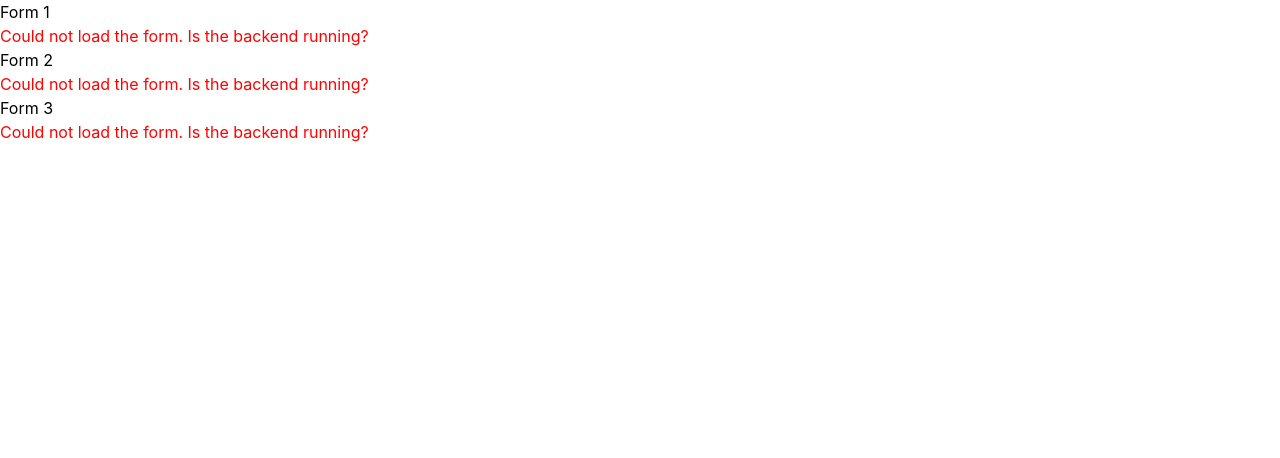
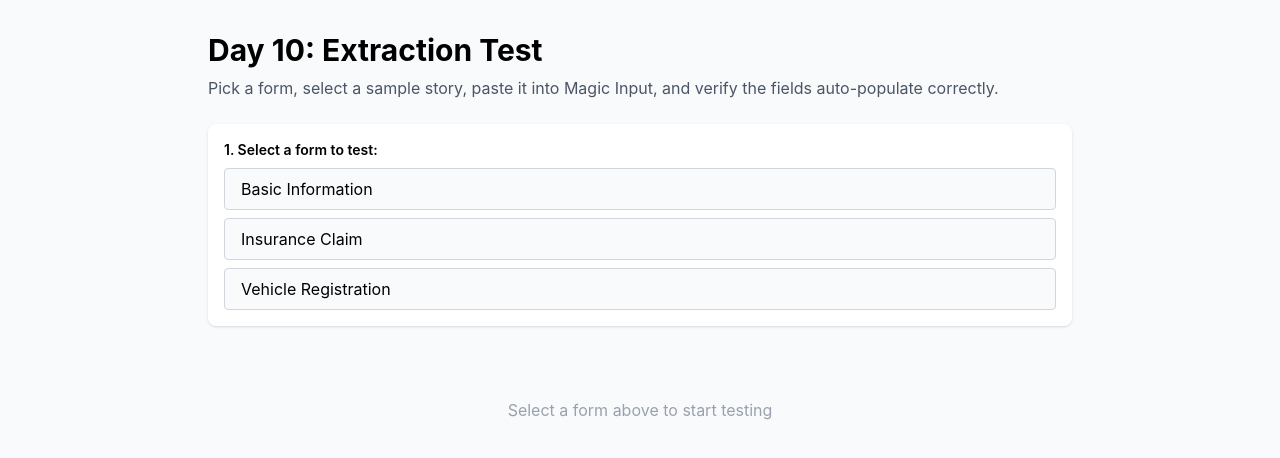
Before and after one commit to keshav456mehta/Forma_AI, a React app in the folder frontend/: page / in a window 1280 px wide. Shown: the top 458 px of the page. Built offline with nearby package versions, Linux system fonts and the light colour scheme; no server answers; the HTML template or start-up script is replaced by a standard one.

Commit message:
feat: auto-populate form fields from AI extraction

```diff
--- a/frontend/src/App.jsx
+++ b/frontend/src/App.jsx
@@ -1,18 +1,7 @@
-import FormRenderer from "./components/FormRenderer";
+import TestExtractionPage from "./pages/TestExtractionPage";
 
 function App() {
-  return (
-    <div>
-      <h2>Form 1</h2>
-      <FormRenderer formId="PUT_FIRST_SEEDED_ID_HERE" />
-
-      <h2>Form 2</h2>
-      <FormRenderer formId="PUT_SECOND_SEEDED_ID_HERE" />
-
-      <h2>Form 3</h2>
-      <FormRenderer formId="PUT_THIRD_SEEDED_ID_HERE" />
-    </div>
-  );
+  return <TestExtractionPage />;
 }
 
 export default App;
--- a/frontend/src/components/MagicInput.jsx
+++ b/frontend/src/components/MagicInput.jsx
@@ -103,39 +103,57 @@ function buildMockResponse(story) {
   const lower = story.toLowerCase();
   const extracted = {};
 
-  // Incident type
-  if (lower.includes("accident") || lower.includes("collision")) {
-    extracted.incidentType = "accident";
-  } else if (lower.includes("theft") || lower.includes("stolen")) {
-    extracted.incidentType = "theft";
-  } else if (lower.includes("flood") || lower.includes("water")) {
-    extracted.incidentType = "flood";
+  // ========== Basic Information form fields ==========
+
+  // fullName — extract "My name is X" or "I'm X" or "I am X"
+  const nameMatch = story.match(
+    /(?:my name is|i'm|i am|owner is)\s+([A-Z][a-z]+(?:\s+[A-Z][a-z]+)+?)(?:\s+and|\.|,|$)/i
+  );
+  if (nameMatch) extracted.fullName = nameMatch[1].trim();
+
+  // ownerName (Vehicle Registration) — alias for fullName
+  if (nameMatch) extracted.ownerName = nameMatch[1].trim();
+
+  // country — match India, United States, United Kingdom, etc.
+  if (lower.includes("india")) extracted.country = "India";
+  else if (lower.includes("united states") || lower.includes("us"))
+    extracted.country = "United States";
+  else if (lower.includes("united kingdom") || lower.includes("uk"))
+    extracted.country = "United Kingdom";
+
+  // terms checkbox — look for "agree", "accept", "confirm"
+  if (lower.match(/\b(agree|accept|confirm)\b/)) {
+    extracted.terms = true;
   }
 
-  // Vehicle make / model
-  const vehicleMatch = lower.match(
-    /\b(honda|toyota|ford|bmw|tesla|hyundai|maruti|suzuki|kia)\b/
+  // ========== Insurance Claim form fields ==========
+
+  // hasInsurance — yes/no based on "have insurance" or "don't have insurance"
+  if (lower.match(/\b(have|has)\s+insurance\b/)) {
+    extracted.hasInsurance = "Yes";
+  } else if (lower.match(/\b(don't|do not|no)\s+(have\s+)?insurance\b/)) {
+    extracted.hasInsurance = "No";
+  }
+
+  // insuranceCompany — extract company name after "insurance with"
+  const insuranceMatch = story.match(
+    /insurance\s+with\s+([A-Z][A-Za-z\s]+?)(?:\.|,|$)/i
   );
-  if (vehicleMatch) extracted.vehicle = vehicleMatch[1];
+  if (insuranceMatch) extracted.insuranceCompany = insuranceMatch[1].trim();
 
-  // Damage description (grab a short phrase around "damage" or "cracked")
-  const damageMatch = story.match(
-    /(?:damage[sd]?|cracked|broken|dented)[^.?,]*/i
-  );
-  if (damageMatch) extracted.damage = damageMatch[0].trim();
+  // ========== Vehicle Registration form fields ==========
 
-  // Date — simple ISO or "Monday / yesterday" style
-  const dateMatch = story.match(/\b(\d{4}-\d{2}-\d{2})\b/);
-  if (dateMatch) extracted.incidentDate = dateMatch[1];
+  // vehicleType — Car, Bike, Truck
+  if (lower.match(/\b(it's a|is a|registering a)\s+car\b/))
+    extracted.vehicleType = "Car";
+  else if (lower.match(/\b(it's a|is a|registering a)\s+bike\b/))
+    extracted.vehicleType = "Bike";
+  else if (lower.match(/\b(it's a|is a|registering a)\s+truck\b/))
+    extracted.vehicleType = "Truck";
 
-  // Location
-  const locationMatch = story.match(
-    /(?:on|at|near)\s+(highway\s+\w+|road\s+\w+|\w+\s+street|\w+\s+road)/i
-  );
-  if (locationMatch) extracted.location = locationMatch[1].trim();
-
-  // hasInsurance — assume true if "insurance" is mentioned
-  if (lower.includes("insurance")) extracted.hasInsurance = "Yes";
+  // vehicleNumber — match pattern like DL1234, MH5678
+  const vehicleNumMatch = story.match(/\b([A-Z]{2}\d{4})\b/);
+  if (vehicleNumMatch) extracted.vehicleNumber = vehicleNumMatch[1];
 
   return extracted;
 }
--- /dev/null
+++ b/frontend/src/fixtures/stories.js
@@ -0,0 +1,79 @@
+// Day 10: Sample story fixtures for testing AI extraction
+// Each story should extract fields matching one of the seeded forms.
+
+export const sampleStories = [
+  {
+    name: "Basic Information - Simple",
+    story: "My name is Rajesh Kumar and I live in India. I agree to the terms.",
+    expectedFields: {
+      fullName: "Rajesh Kumar",
+      country: "India",
+      terms: true,
+    },
+    formTitle: "Basic Information",
+  },
+  {
+    name: "Basic Information - US variant",
+    story: "I'm Sarah Johnson from the United States. Yes, I accept the terms and conditions.",
+    expectedFields: {
+      fullName: "Sarah Johnson",
+      country: "United States",
+      terms: true,
+    },
+    formTitle: "Basic Information",
+  },
+  {
+    name: "Insurance Claim - with insurance",
+    story: "My name is Amit Sharma. I have insurance with ICICI Lombard. I confirm the information is correct.",
+    expectedFields: {
+      fullName: "Amit Sharma",
+      hasInsurance: "Yes",
+      insuranceCompany: "ICICI Lombard",
+      terms: true,
+    },
+    formTitle: "Insurance Claim",
+  },
+  {
+    name: "Insurance Claim - no insurance",
+    story: "I'm Priya Verma and I don't have any insurance. I confirm this information.",
+    expectedFields: {
+      fullName: "Priya Verma",
+      hasInsurance: "No",
+      // insuranceCompany should NOT be filled (showIf condition not met)
+      terms: true,
+    },
+    formTitle: "Insurance Claim",
+  },
+  {
+    name: "Vehicle Registration - Car",
+    story: "Vehicle owner is Vikram Singh. It's a Car with registration number DL1234.",
+    expectedFields: {
+      ownerName: "Vikram Singh",
+      vehicleType: "Car",
+      vehicleNumber: "DL1234",
+      terms: true,
+    },
+    formTitle: "Vehicle Registration",
+  },
+  {
+    name: "Vehicle Registration - Bike",
+    story: "My name is Karan Patel. I'm registering a Bike, registration MH5678. I confirm the details.",
+    expectedFields: {
+      ownerName: "Karan Patel",
+      vehicleType: "Bike",
+      vehicleNumber: "MH5678",
+      terms: true,
+    },
+    formTitle: "Vehicle Registration",
+  },
+  {
+    name: "Incomplete story - partial extraction",
+    story: "I'm John Doe and I live in the United Kingdom.",
+    expectedFields: {
+      fullName: "John Doe",
+      country: "United Kingdom",
+      // terms should NOT be filled (not mentioned)
+    },
+    formTitle: "Basic Information",
+  },
+];
--- /dev/null
+++ b/frontend/src/pages/TestExtractionPage.jsx
@@ -0,0 +1,109 @@
+import { useState } from "react";
+import FormRenderer from "../components/FormRenderer";
+import { sampleStories } from "../fixtures/stories";
+
+// Day 10: Manual test page for extraction flow
+// Lets you pick a sample story, paste it into Magic Input, and verify
+// the extracted fields match what we expect.
+export default function TestExtractionPage() {
+  const [selectedFormId, setSelectedFormId] = useState(null);
+  const [selectedStory, setSelectedStory] = useState(null);
+
+  // Form IDs from the backend seed output
+  const formOptions = [
+    { id: "6a828552980c388e1d07ee4c", title: "Basic Information" },
+    { id: "6a828552980c388e1d07ee4d", title: "Insurance Claim" },
+    { id: "6a828552980c388e1d07ee4e", title: "Vehicle Registration" },
+  ];
+
+  return (
+    <div className="min-h-screen bg-gray-50 py-8">
+      <div className="max-w-4xl mx-auto px-4">
+        <h1 className="text-3xl font-bold mb-2">Day 10: Extraction Test</h1>
+        <p className="text-gray-600 mb-6">
+          Pick a form, select a sample story, paste it into Magic Input, and
+          verify the fields auto-populate correctly.
+        </p>
+
+        {/* Form selector */}
+        <div className="mb-6 p-4 bg-white rounded-lg shadow">
+          <label className="block text-sm font-semibold mb-2">
+            1. Select a form to test:
+          </label>
+          <div className="space-y-2">
+            {formOptions.map((form) => (
+              <button
+                key={form.id}
+                onClick={() => {
+                  setSelectedFormId(form.id);
+                  setSelectedStory(null);
+                }}
+                className={`w-full text-left px-4 py-2 rounded border transition-colors ${
+                  selectedFormId === form.id
+                    ? "bg-blue-100 border-blue-500"
+                    : "bg-gray-50 border-gray-300 hover:bg-gray-100"
+                }`}
+              >
+                {form.title}
+              </button>
+            ))}
+          </div>
+        </div>
+
+        {/* Story selector */}
+        {selectedFormId && (
+          <div className="mb-6 p-4 bg-white rounded-lg shadow">
+            <label className="block text-sm font-semibold mb-2">
+              2. Select a sample story to test:
+            </label>
+            <div className="space-y-2">
+              {sampleStories.map((sample, idx) => (
+                <button
+                  key={idx}
+                  onClick={() => setSelectedStory(sample)}
+                  className={`w-full text-left px-4 py-2 rounded border transition-colors ${
+                    selectedStory === sample
+                      ? "bg-green-100 border-green-500"
+                      : "bg-gray-50 border-gray-300 hover:bg-gray-100"
+                  }`}
+                >
+                  <div className="font-medium">{sample.name}</div>
+                  <div className="text-xs text-gray-600 mt-1">
+                    {sample.story}
+                  </div>
+                </button>
+              ))}
+            </div>
+          </div>
+        )}
+
+        {/* Expected extraction preview */}
+        {selectedStory && (
+          <div className="mb-6 p-4 bg-yellow-50 rounded-lg border border-yellow-300">
+            <h3 className="text-sm font-semibold mb-2">Expected extraction:</h3>
+            <pre className="text-xs bg-white p-3 rounded border overflow-x-auto">
+              {JSON.stringify(selectedStory.expectedFields, null, 2)}
+            </pre>
+            <p className="text-xs text-gray-600 mt-2">
+              👆 After pasting the story into Magic Input below, verify these
+              fields get auto-filled correctly.
+            </p>
+          </div>
+        )}
+
+        {/* Form renderer */}
+        {selectedFormId && (
+          <div className="bg-white rounded-lg shadow p-6">
+            <FormRenderer formId={selectedFormId} />
+          </div>
+        )}
+
+        {!selectedFormId && (
+          <div className="text-center text-gray-400 py-12">
+            Select a form above to start testing
+          </div>
+        )}
+      </div>
+    </div>
+  );
+}
```
